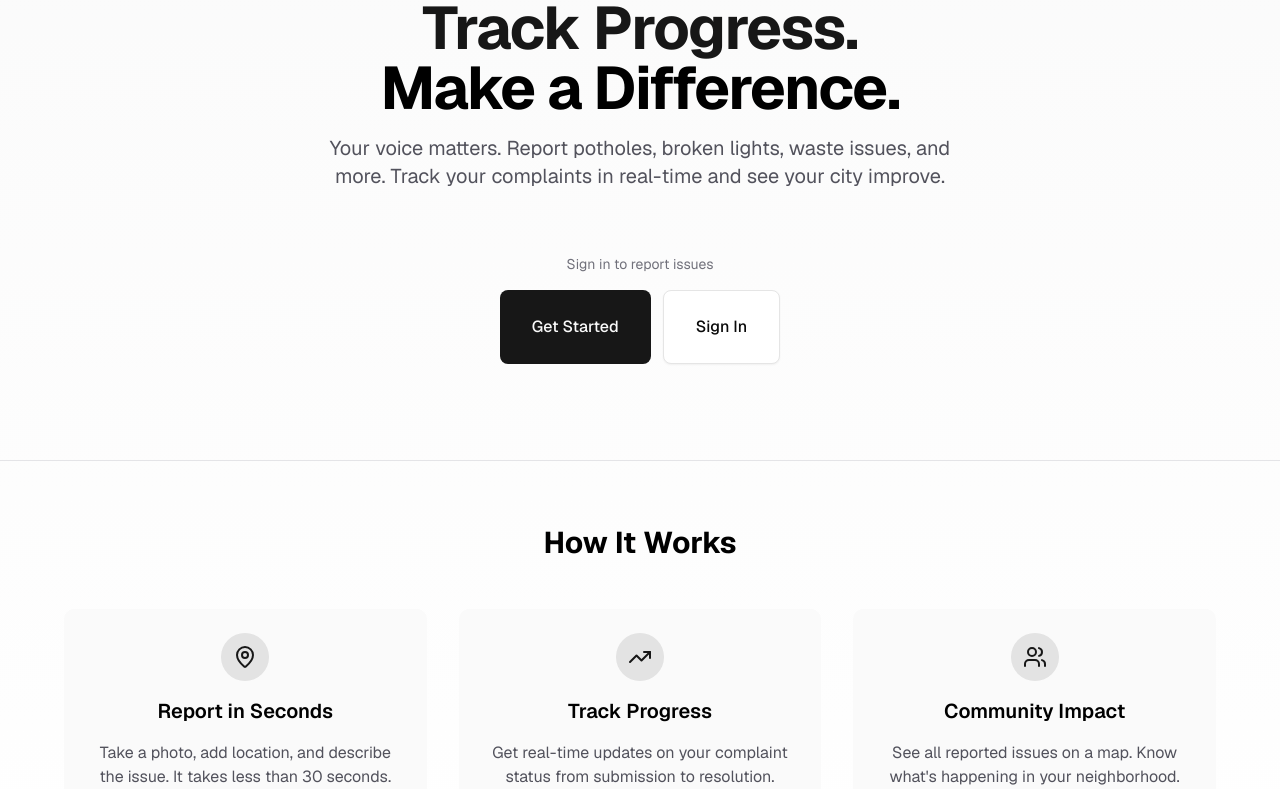
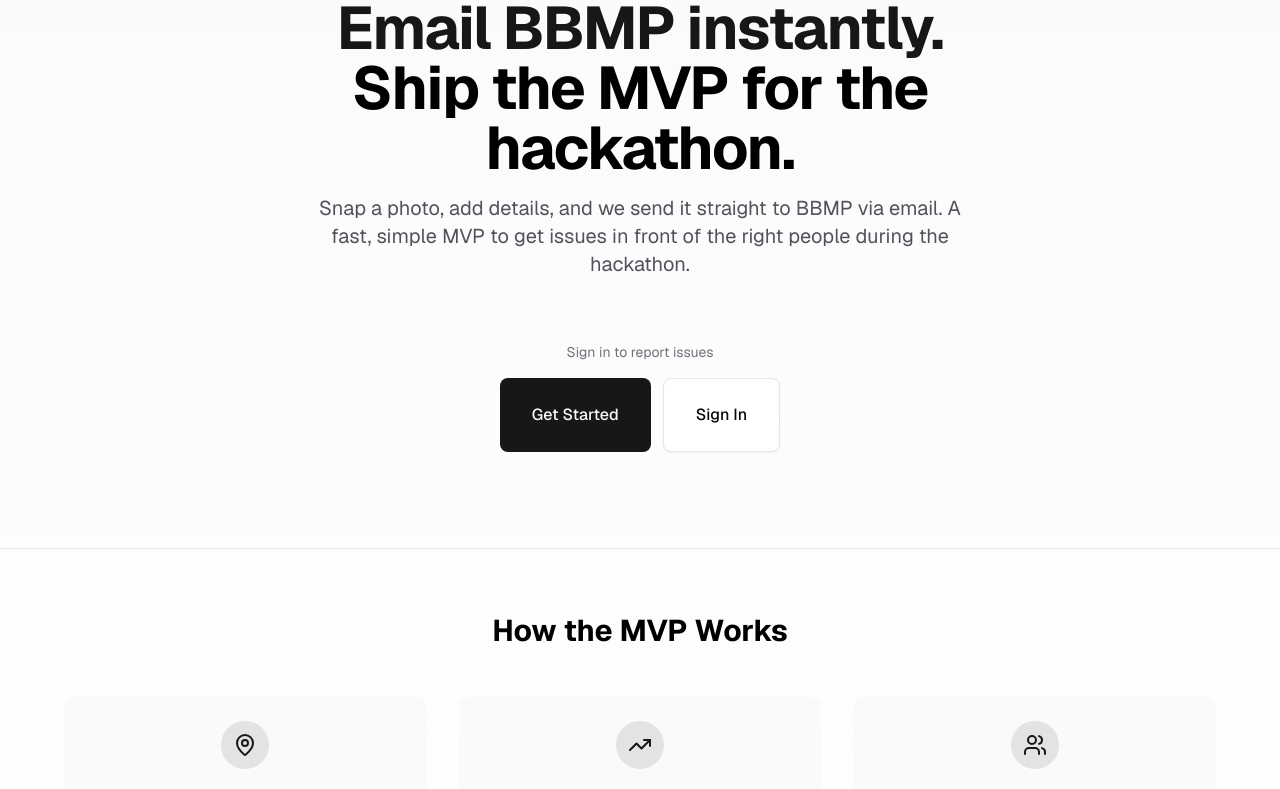
Before and after one commit to RohithAchar/civic-voice, a Next.js app: page / in a window 1280 px wide. Shown: the part 223-1012 px from the top of the page. Built offline with nearby package versions, Linux system fonts and the light colour scheme; no server answers.

Commit message:
landing page

```diff
--- a/app/page.js
+++ b/app/page.js
@@ -9,7 +9,7 @@ export default async function Home() {
   const user = await currentUser();
 
   return (
-    <div className="flex min-h-screen flex-col bg-gradient-to-b from-zinc-50 to-white dark:from-black dark:to-zinc-950 font-sans">
+    <div className="flex min-h-screen flex-col bg-linear-to-b from-zinc-50 to-white dark:from-black dark:to-zinc-950 font-sans">
       <header className="border-b border-zinc-200 dark:border-zinc-800 bg-white/80 dark:bg-black/80 backdrop-blur-sm sticky top-0 z-50">
         <div className="container mx-auto flex h-16 items-center justify-between px-4">
           <div className="flex items-center gap-2">
@@ -20,7 +20,8 @@ export default async function Home() {
             {user ? (
               <>
                 <span className="hidden sm:inline text-sm text-zinc-600 dark:text-zinc-400">
-                  Welcome, {user.firstName || user.emailAddresses[0]?.emailAddress}
+                  Welcome,{" "}
+                  {user.firstName || user.emailAddresses[0]?.emailAddress}
                 </span>
                 <UserButton afterSignOutUrl="/" />
               </>
@@ -46,13 +47,14 @@ export default async function Home() {
               <h1 className="text-4xl sm:text-5xl md:text-6xl font-bold tracking-tight text-black dark:text-zinc-50">
                 Report Civic Issues.
                 <br />
-                <span className="text-primary">Track Progress.</span>
+                <span className="text-primary">Email BBMP instantly.</span>
                 <br />
-                Make a Difference.
+                Ship the MVP for the hackathon.
               </h1>
               <p className="text-lg sm:text-xl text-zinc-600 dark:text-zinc-400 max-w-2xl mx-auto">
-                Your voice matters. Report potholes, broken lights, waste issues, and more.
-                Track your complaints in real-time and see your city improve.
+                Snap a photo, add details, and we send it straight to BBMP via
+                email. A fast, simple MVP to get issues in front of the right
+                people during the hackathon.
               </p>
             </div>
 
@@ -68,15 +70,20 @@ export default async function Home() {
                     Sign in to report issues
                   </p>
                   <div className="flex flex-col sm:flex-row gap-3 justify-center">
-                    <Button asChild size="lg" className="text-base px-8 py-6 h-auto">
-                      <Link href="/sign-up">
-                        Get Started
-                      </Link>
+                    <Button
+                      asChild
+                      size="lg"
+                      className="text-base px-8 py-6 h-auto"
+                    >
+                      <Link href="/sign-up">Get Started</Link>
                     </Button>
-                    <Button asChild size="lg" variant="outline" className="text-base px-8 py-6 h-auto">
-                      <Link href="/login">
-                        Sign In
-                      </Link>
+                    <Button
+                      asChild
+                      size="lg"
+                      variant="outline"
+                      className="text-base px-8 py-6 h-auto"
+                    >
+                      <Link href="/login">Sign In</Link>
                     </Button>
                   </div>
                 </div>
@@ -89,7 +96,7 @@ export default async function Home() {
         <section className="container mx-auto px-4 py-16 border-t border-zinc-200 dark:border-zinc-800">
           <div className="max-w-6xl mx-auto">
             <h2 className="text-3xl font-bold text-center mb-12 text-black dark:text-zinc-50">
-              How It Works
+              How the MVP Works
             </h2>
             <div className="grid grid-cols-1 md:grid-cols-3 gap-8">
               <div className="text-center space-y-4 p-6 rounded-lg bg-zinc-50 dark:bg-zinc-900/50">
@@ -97,10 +104,11 @@ export default async function Home() {
                   <MapPin className="h-6 w-6" />
                 </div>
                 <h3 className="text-xl font-semibold text-black dark:text-zinc-50">
-                  Report in Seconds
+                  Capture & Describe
                 </h3>
                 <p className="text-zinc-600 dark:text-zinc-400">
-                  Take a photo, add location, and describe the issue. It takes less than 30 seconds.
+                  Take a photo, add location, category, and severity in under a
+                  minute.
                 </p>
               </div>
 
@@ -109,10 +117,10 @@ export default async function Home() {
                   <TrendingUp className="h-6 w-6" />
                 </div>
                 <h3 className="text-xl font-semibold text-black dark:text-zinc-50">
-                  Track Progress
+                  Auto Email to BBMP
                 </h3>
                 <p className="text-zinc-600 dark:text-zinc-400">
-                  Get real-time updates on your complaint status from submission to resolution.
+                  We package your report and send it directly to BBMP via email.
                 </p>
               </div>
 
@@ -121,10 +129,10 @@ export default async function Home() {
                   <Users className="h-6 w-6" />
                 </div>
                 <h3 className="text-xl font-semibold text-black dark:text-zinc-50">
-                  Community Impact
+                  Simple Confirmation
                 </h3>
                 <p className="text-zinc-600 dark:text-zinc-400">
-                  See all reported issues on a map. Know what's happening in your neighborhood.
+                  You get a confirmation once your report email is sent to BBMP.
                 </p>
               </div>
             </div>
--- a/components/ReportIssueButton.js
+++ b/components/ReportIssueButton.js
@@ -9,7 +9,11 @@ export default function ReportIssueButton() {
   const [preview, setPreview] = useState(null);
   const [description, setDescription] = useState("");
   const [issueType, setIssueType] = useState("");
+  const [severity, setSeverity] = useState("");
   const [location, setLocation] = useState("");
+  const [coordinates, setCoordinates] = useState("");
+  const [locationName, setLocationName] = useState("");
+  const [locationAccuracy, setLocationAccuracy] = useState(null);
   const [locationLoading, setLocationLoading] = useState(false);
   const [locationError, setLocationError] = useState("");
   const [showCamera, setShowCamera] = useState(false);
@@ -17,6 +21,21 @@ export default function ReportIssueButton() {
   const cameraInputRef = useRef(null);
   const videoRef = useRef(null);
   const streamRef = useRef(null);
+
+  const reverseGeocode = async (lat, lon) => {
+    try {
+      const res = await fetch(
+        `https://nominatim.openstreetmap.org/reverse?format=json&lat=${lat}&lon=${lon}`
+      );
+      if (!res.ok) return;
+      const data = await res.json();
+      if (data?.display_name) {
+        setLocationName(data.display_name);
+      }
+    } catch (err) {
+      console.error("Reverse geocoding failed:", err);
+    }
+  };
 
   const getCurrentLocation = () => {
     if (!navigator.geolocation) {
@@ -28,7 +47,13 @@ export default function ReportIssueButton() {
     navigator.geolocation.getCurrentPosition(
       (pos) => {
         const { latitude, longitude } = pos.coords;
-        setLocation(`${latitude.toFixed(5)}, ${longitude.toFixed(5)}`);
+        const coordString = `${latitude.toFixed(6)}, ${longitude.toFixed(6)}`;
+        setCoordinates(coordString);
+        setLocationAccuracy(pos.coords.accuracy);
+        if (!location) {
+          setLocation(coordString);
+        }
+        reverseGeocode(latitude, longitude);
         setLocationLoading(false);
       },
       (err) => {
@@ -128,7 +153,10 @@ export default function ReportIssueButton() {
     const payload = {
       description,
       issueType,
+      severity,
       location,
+      coordinates,
+      locationName,
       image,
     };
 
@@ -139,7 +167,11 @@ export default function ReportIssueButton() {
     handleRemoveImage();
     setDescription("");
     setIssueType("");
+    setSeverity("");
     setLocation("");
+    setCoordinates("");
+    setLocationName("");
+    setLocationAccuracy(null);
   };
 
   return (
@@ -266,6 +298,23 @@ export default function ReportIssueButton() {
 
             <div className="grid gap-2">
               <label className="text-sm font-medium text-zinc-700 dark:text-zinc-200">
+                Severity
+              </label>
+              <select
+                value={severity}
+                onChange={(e) => setSeverity(e.target.value)}
+                className="h-10 rounded-md border border-zinc-200 bg-white px-3 text-sm text-zinc-900 shadow-sm outline-none ring-offset-2 focus:border-primary focus:ring-2 focus:ring-primary/20 disabled:cursor-not-allowed disabled:opacity-50 dark:border-zinc-800 dark:bg-zinc-900 dark:text-zinc-100"
+              >
+                <option value="">Select severity</option>
+                <option value="low">Low</option>
+                <option value="medium">Medium</option>
+                <option value="high">High</option>
+                <option value="critical">Critical</option>
+              </select>
+            </div>
+
+            <div className="grid gap-2">
+              <label className="text-sm font-medium text-zinc-700 dark:text-zinc-200">
                 Location
               </label>
               <input
@@ -274,7 +323,8 @@ export default function ReportIssueButton() {
                 placeholder="Share location or address"
                 className="h-10 rounded-md border border-zinc-200 bg-white px-3 text-sm text-zinc-900 shadow-sm outline-none ring-offset-2 placeholder:text-zinc-400 focus:border-primary focus:ring-2 focus:ring-primary/20 disabled:cursor-not-allowed disabled:opacity-50 dark:border-zinc-800 dark:bg-zinc-900 dark:text-zinc-100 dark:placeholder:text-zinc-500"
               />
-              <div className="flex items-center gap-2 text-xs text-zinc-500 dark:text-zinc-400">
+              <div className="flex flex-col gap-1 text-xs text-zinc-500 dark:text-zinc-400">
+                <div className="flex items-center gap-2">
                   <Button
                     type="button"
                     variant="outline"
@@ -288,13 +338,24 @@ export default function ReportIssueButton() {
                     )}
                     Use current location
                   </Button>
-                {location && !locationLoading && (
+                  {coordinates && !locationLoading && (
                     <span className="text-green-600 dark:text-green-400">
-                    Auto-detected
+                      {coordinates}
+                    </span>
+                  )}
+                  {locationAccuracy && !locationLoading && (
+                    <span className="text-zinc-500 dark:text-zinc-400">
+                      ±{Math.round(locationAccuracy)}m
                     </span>
                   )}
                   {locationError && (
                     <span className="text-red-500">{locationError}</span>
+                  )}
+                </div>
+                {locationName && (
+                  <span className="text-zinc-600 dark:text-zinc-300">
+                    {locationName}
+                  </span>
                 )}
               </div>
             </div>
@@ -304,7 +365,7 @@ export default function ReportIssueButton() {
             onClick={handleSubmit}
             size="lg"
             className="w-full mt-2"
-            disabled={!description || !issueType || !location}
+            disabled={!description || !issueType || !severity || !location}
           >
             Report This Issue
           </Button>
```
Also changed, not shown: 1 other file (tests, documents, lock files or other folders). Lines whose indentation alone changed are shown as unchanged.
